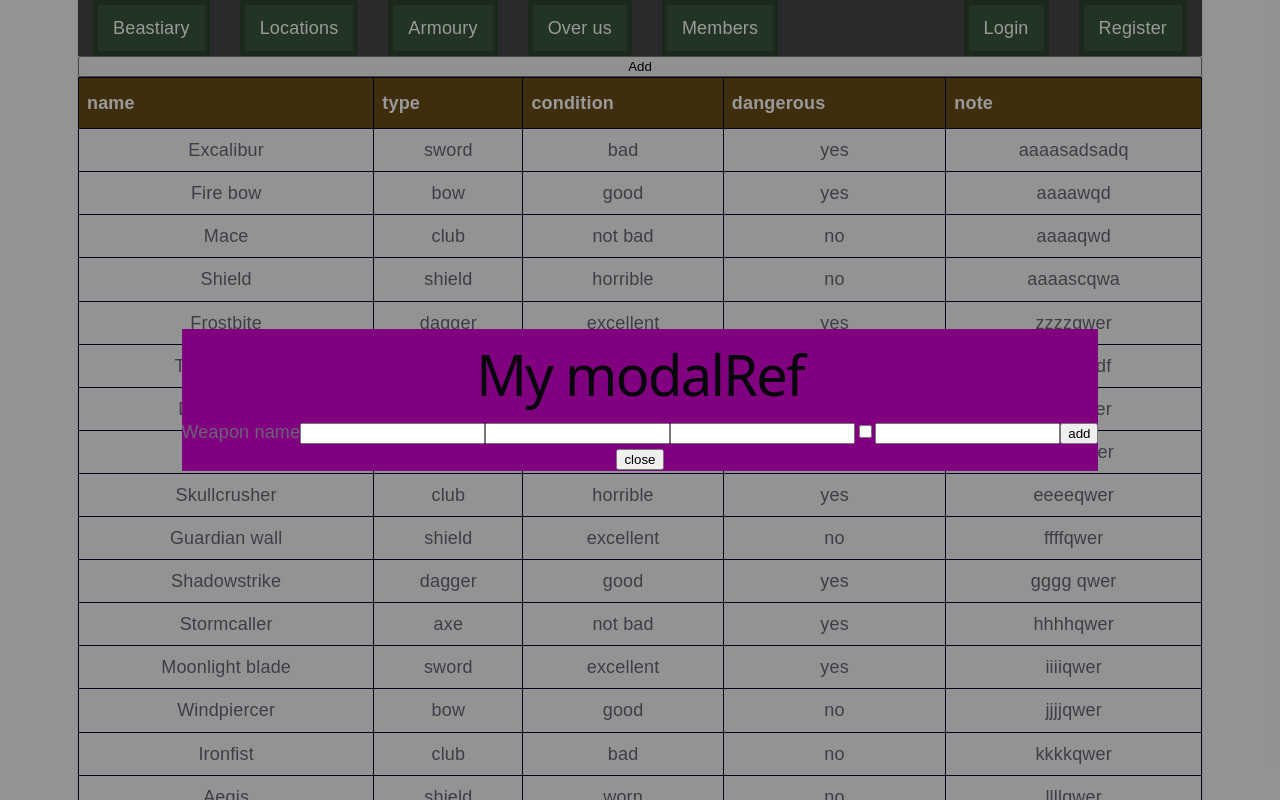
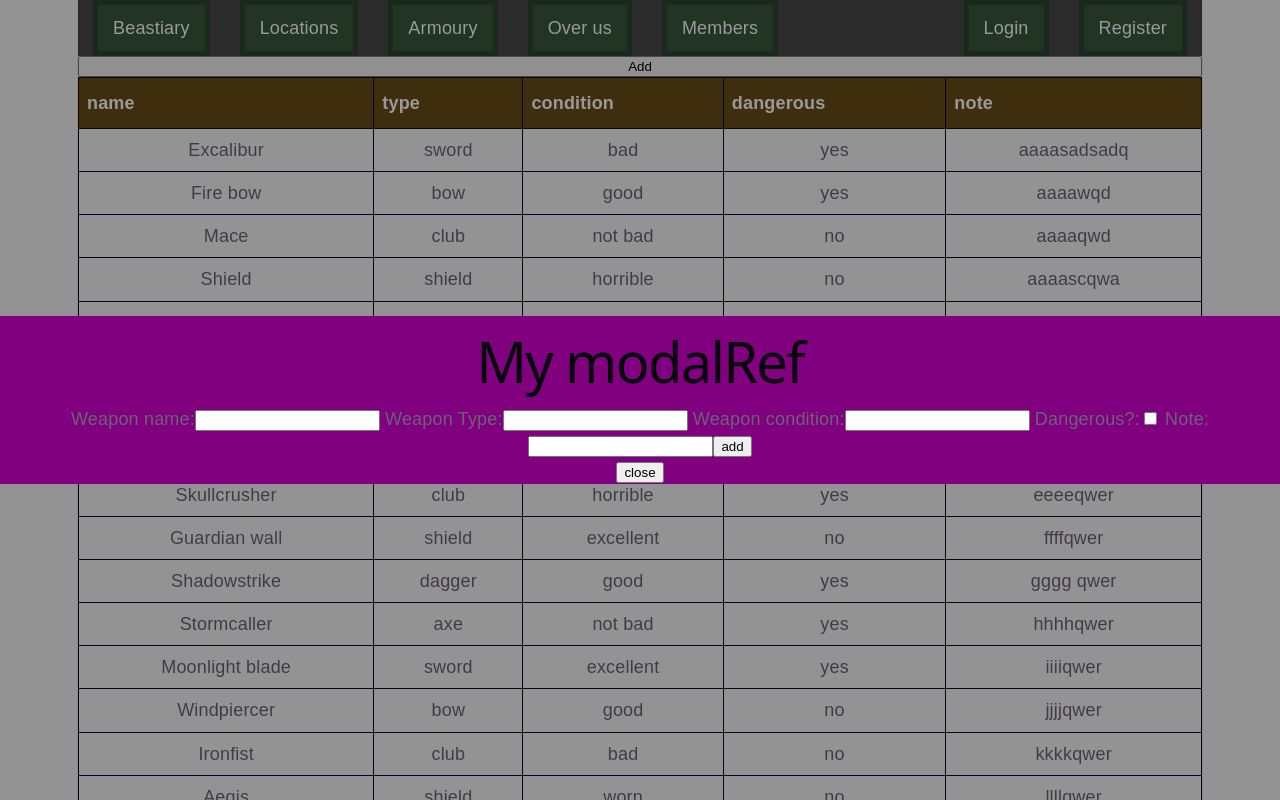
Before and after one commit to Bialywilku412/HollowMeer-Mr.Robot, a React (Vite) app in the folder HollowMeerFrontend/: page /armoury in a window 1280 px wide. Both pictures are taken after a click on the button "Add". Shown: the top 800 px of the page. Built offline with nearby package versions, Linux system fonts and the light colour scheme.

Commit message:
hiding modal after adding weapon

```diff
--- a/HollowMeerFrontend/src/features/armoury/ArmouryWeaponForm.tsx
+++ b/HollowMeerFrontend/src/features/armoury/ArmouryWeaponForm.tsx
@@ -3,9 +3,10 @@
 
 type WeaponFormProps = {
     onAdd: (weapon: Omit<Weapon, "id">) => void
+    setShow: (show: boolean) => void
 }
 
-export function ArmouryWeaponForm({ onAdd } : WeaponFormProps){
+export function ArmouryWeaponForm({ setShow, onAdd } : WeaponFormProps){
     const [newWeapon, setNewWeapon] = useState<Omit<Weapon, "id">>({
         name: "",
         type: "",
@@ -17,49 +18,58 @@
     function handleSubmit(event: FormEvent) {
         event.preventDefault();
         onAdd(newWeapon);
+        setShow(false);
     }
 
     return(
         <>
             <form onSubmit={handleSubmit} className="add-form">
-                <label> Weapon name
+                <label> Weapon name:
                     <input
                         type="text"
+                        className="item-form"
                         value={newWeapon.name}
                         onChange={(e) => setNewWeapon({ ...newWeapon, name: e.target.value })}
                     />
                 </label>
-                <label>
+                <label> Weapon Type:
                     <input
                         type="text"
+                        className="item-form"
                         value={newWeapon.type}
                         onChange={(e) => setNewWeapon({ ...newWeapon, type: e.target.value })}
                     />
                 </label>
-                <label>
+                <label> Weapon condition:
                     <input
                         type="text"
+                        className="item-form"
                         value={newWeapon.condition}
                         onChange={(e) => setNewWeapon({ ...newWeapon, condition: e.target.value })}
                     />
                 </label>
-                <label>
+                <label> Dangerous?:
                     <input
                         type="checkbox"
+                        className="item-form"
                         checked={newWeapon.isDangerous}
                         onChange={(e) => setNewWeapon({ ...newWeapon, isDangerous: e.target.checked })}
                     />
                 </label>
-                <label>
+                <label> Note:
                     <input
                         type="text"
+                        className="item-form"
                         value={newWeapon.note}
                         onChange={(e) => setNewWeapon({ ...newWeapon, note: e.target.value })}
                     />
                 </label>
-                <label>
-                    <button type="submit">add</button>
-                </label>
+                <button
+                    type="submit"
+                    className="submit-btn"
+                >
+                    add
+                </button>
             </form>
         </>
     );
```
